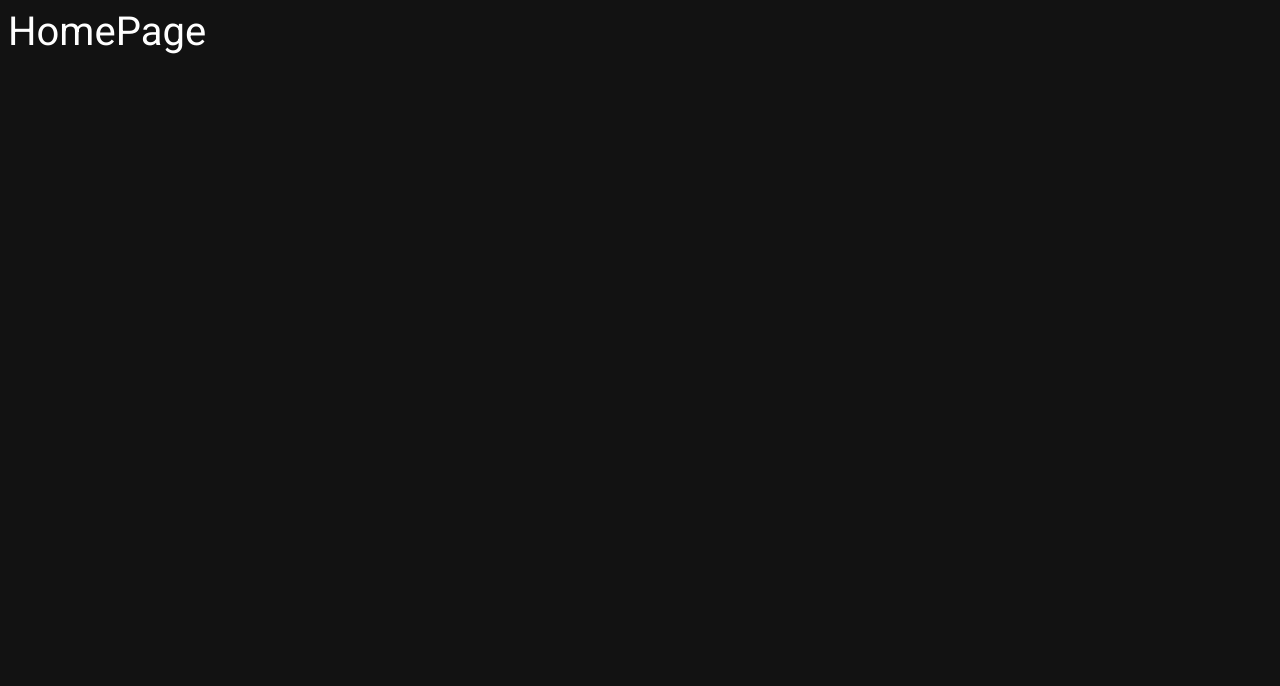
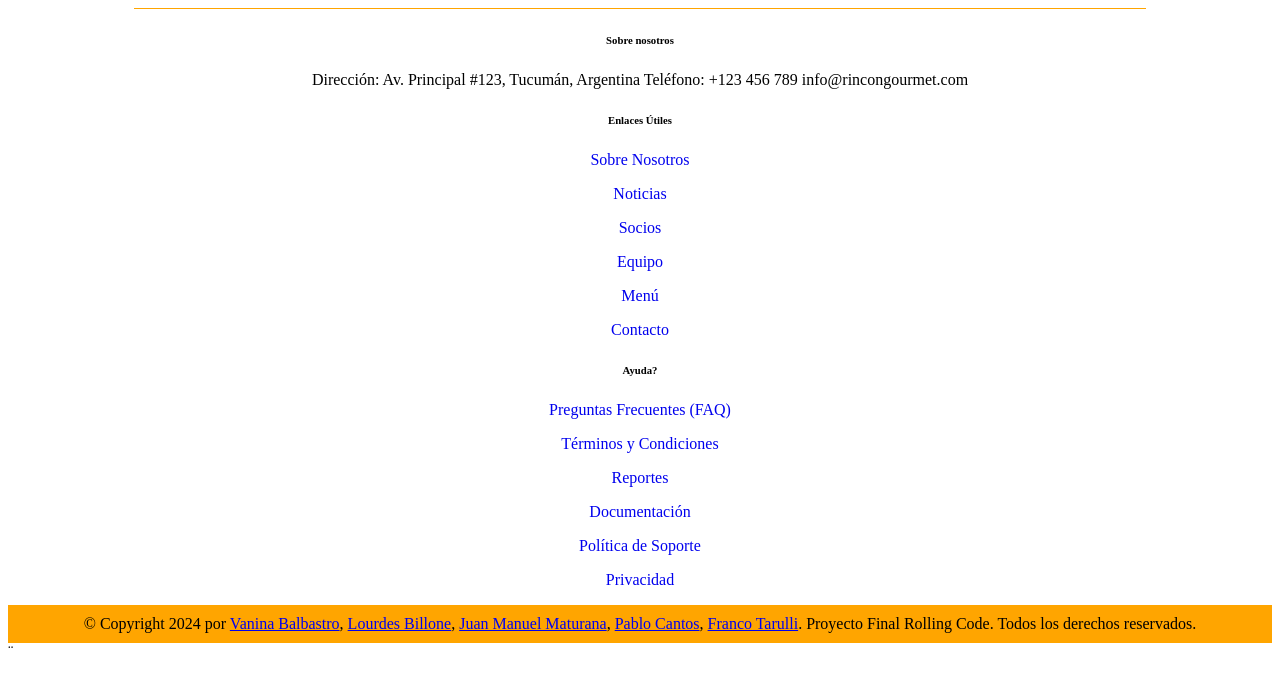
Before and after one commit to ftarulli/fd-git, a React (Vite) app: page / in a window 1280 px wide. Shown: the top 686 px of the page. Built offline with nearby package versions, Linux system fonts and the light colour scheme.

Commit message:
footer faltan estilos

```diff
--- a/src/App.jsx
+++ b/src/App.jsx
@@ -1,9 +1,12 @@
-import { AppRouter } from './router/AppRouter';
+import { Footer } from './components/Footer';
+/*import { AppRouter } from './router/AppRouter';*/
 
 function App() {
 	return (
 		<>
-			<AppRouter />
+
+		<Footer />
+			¨{/*<AppRouter />*/}
 		</>
 	);
 }
--- a/src/components/AdminPage.jsx
+++ /dev/null
@@ -1,5 +0,0 @@
-import React from 'react';
-
-export const AdminPage = () => {
-	return <div>AdminPage</div>;
-};
--- a/src/components/ErrorPage.jsx
+++ /dev/null
@@ -1,5 +0,0 @@
-import React from 'react';
-
-export const ErrorPage = () => {
-	return <div>ErrorPage</div>;
-};
--- /dev/null
+++ b/src/components/Footer.jsx
@@ -0,0 +1,124 @@
+import { MDBFooter, MDBContainer, MDBRow, MDBCol, MDBIcon } from 'mdb-react-ui-kit';
+
+import '../css/footer.css';
+
+
+export const Footer = () => {
+  return (
+    <MDBFooter className='text-center text-lg-start text-white' style={{ backgroundColor: 'rgba(0, 0, 0, 0)' }}>
+
+<MDBContainer fluid className='d-flex justify-content-center align-items-center text-center mt-5' style={{ backgroundColor: 'orange', padding: '0.5px', maxWidth: '80%', margin: 'auto', border: '0px solid black' }}>
+</MDBContainer>
+
+      <section className=''>
+        <MDBContainer className='text-center text-md-start mt-5'>
+          <MDBRow className='mt-3'>
+            <MDBCol md='3' lg='4' xl='3' className='mx-auto mb-4'>
+              <h6 className='text-uppercase fw-bold mb-4'>
+                <MDBIcon color='secondary' icon='gem' className='me-3' />
+                Sobre nosotros
+              </h6>
+              <p>
+              Dirección: Av. Principal #123,
+Tucumán, Argentina
+
+Teléfono: +123 456 789
+
+info@rincongourmet.com
+              </p>
+            </MDBCol>
+
+            <MDBCol md='2' lg='2' xl='2' className='mx-auto mb-4'>
+  <h6 className='text-uppercase fw-bold mb-4'>Enlaces Útiles</h6>
+  <p>
+    <a href='#!' className='text-reset footer-link' style={{ textDecoration: 'none' }}>
+      Sobre Nosotros
+    </a>
+  </p>
+  <p>
+    <a href='#!' className='text-reset footer-link' style={{ textDecoration: 'none' }}>
+      Noticias
+    </a>
+  </p>
+  <p>
+    <a href='#!' className='text-reset footer-link' style={{ textDecoration: 'none' }}>
+      Socios
+    </a>
+  </p>
+  <p>
+    <a href='#!' className='text-reset footer-link' style={{ textDecoration: 'none' }}>
+      Equipo
+    </a>
+  </p>
+  <p>
+    <a href='#!' className='text-reset footer-link' style={{ textDecoration: 'none' }}>
+      Menú
+    </a>
+  </p>
+  <p>
+    <a href='#!' className='text-reset footer-link' style={{ textDecoration: 'none' }}>
+      Contacto
+    </a>
+  </p>
+</MDBCol>
+
+<MDBCol md='3' lg='2' xl='2' className='mx-auto mb-4'>
+  <h6 className='text-uppercase fw-bold mb-4'>Ayuda?</h6>
+  <p>
+    <a href='#!' className='text-reset footer-link' style={{ textDecoration: 'none' }}>
+      Preguntas Frecuentes (FAQ)
+    </a>
+  </p>
+  <p>
+    <a href='#!' className='text-reset footer-link' style={{ textDecoration: 'none' }}>
+      Términos y Condiciones
+    </a>
+  </p>
+  <p>
+    <a href='#!' className='text-reset footer-link' style={{ textDecoration: 'none' }}>
+      Reportes
+    </a>
+  </p>
+  <p>
+    <a href='#!' className='text-reset footer-link' style={{ textDecoration: 'none' }}>
+      Documentación
+    </a>
+  </p>
+  <p>
+    <a href='#!' className='text-reset footer-link' style={{ textDecoration: 'none' }}>
+      Política de Soporte
+    </a>
+  </p>
+  <p>
+    <a href='#!' className='text-reset footer-link' style={{ textDecoration: 'none' }}>
+      Privacidad
+    </a>
+  </p>
+</MDBCol>
+
+
+          </MDBRow>
+        </MDBContainer>
+      </section>
+{/* Derechos de autor */}
+<MDBContainer fluid className='d-flex justify-content-center align-items-center text-center mt-5' style={{ backgroundColor: 'orange', padding: '10px 20px', maxWidth: '100%', margin: 'auto' }}>
+  <MDBRow className='mt-3'>
+    <MDBCol md='12' lg='12' xl='12' className='mx-auto mb-4'>
+      <p className='text-white' style={{ margin: '0' }}>
+        <span className='copyright'>&copy; Copyright 2024</span> por{' '}
+        <a href='https://www.linkedin.com/in/vaninabalbastro/' className='text-white footer-link'>Vanina Balbastro</a>,{' '}
+        <a href='https://www.linkedin.com/in/lourdes-billone/' className='text-white footer-link'>Lourdes Billone</a>,{' '}
+        <a href='juanmanuel237@gmail.com' className='text-white footer-link'>Juan Manuel Maturana</a>,{' '}
+        <a href='pablocantos051099@gmail.com' className='text-white footer-link'>Pablo Cantos</a>,{' '}
+        <a href='https://www.linkedin.com/in/franco-tarulli-14937b21b/' className='text-white footer-link'>Franco Tarulli</a>.{' '}
+        <span className='project-name'>Proyecto Final Rolling Code.</span> <span className='rights-reserved'>Todos los derechos reservados.</span>
+      </p>
+    </MDBCol>
+  </MDBRow>
+</MDBContainer>
+
+    </MDBFooter>
+
+
+  );
+};
--- a/src/components/HomePage.jsx
+++ /dev/null
@@ -1,9 +0,0 @@
-import React from 'react';
-import { Usuarios } from '../data/RegistroUsuario';
-import '../css/HomePage.css';
-
-export const HomePage = (props) => {
-	const { id } = props;
-
-	return <div>HomePage</div>;
-};
--- a/src/components/LoginPage.jsx
+++ /dev/null
@@ -1,5 +0,0 @@
-import React from 'react';
-
-export const LoginPage = () => {
-	return <div>LoginPage</div>;
-};
--- a/src/components/RegPage.jsx
+++ /dev/null
@@ -1,5 +0,0 @@
-import React from 'react';
-
-export const RegPage = () => {
-	return <div>RegPage</div>;
-};
--- a/src/css/HomePage.css
+++ /dev/null
@@ -1,9 +0,0 @@
-body {
-	background-color: #121212;
-	font-family: 'Roboto', sans-serif;
-}
-
-div {
-	font-size: 40px;
-	color: white;
-}
--- /dev/null
+++ b/src/css/footer.css
@@ -0,0 +1,21 @@
+.footer-link:hover {
+    font-weight: bold;
+  }
+
+  .project-name:hover {
+    font-weight: bold;
+  }
+
+
+  .project-name,
+.rights-reserved {
+  font-weight: normal !important;
+}
+
+.text-center {
+  text-align: center;
+}
+
+.text-md-start {
+  text-align: center !important; /* Añade !important para anular estilos MDBContainer */
+}
```
